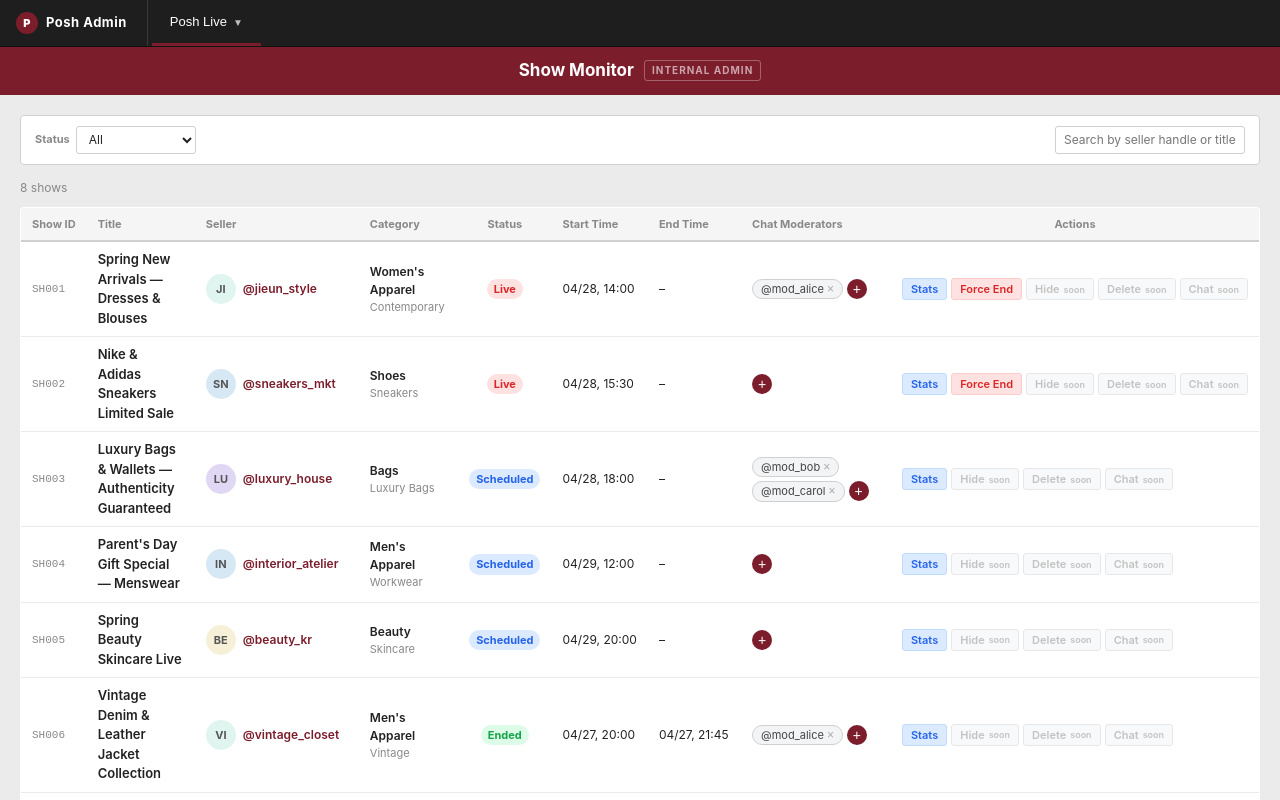
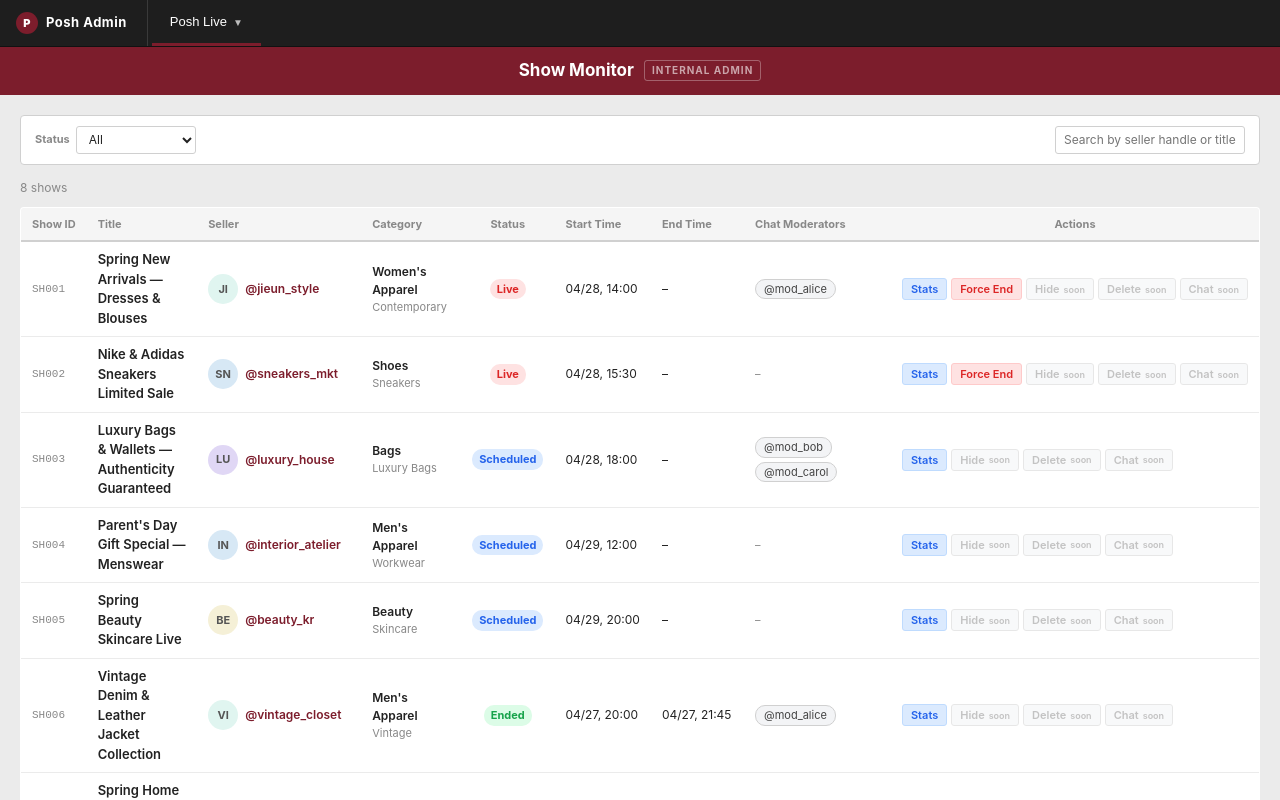
Before and after one commit to yeona-lee/posh-admin-preview, a React (Vite) app: page /shows in a window 1280 px wide. Shown: the top 800 px of the page. Built offline with nearby package versions, Linux system fonts and the light colour scheme.

Commit message:
feat: remove chat moderator add button, display only

```diff
--- a/src/pages/ShowsPage.jsx
+++ b/src/pages/ShowsPage.jsx
@@ -30,56 +30,21 @@ function PlannedBtn({ label }) {
   );
 }
 
-function ChatModCell({ show, onUpdate }) {
-  const [adding, setAdding] = useState(false);
-  const [input, setInput] = useState('');
-
-  function confirm() {
-    const val = input.trim();
-    if (!val) { setAdding(false); return; }
-    const handle = val.startsWith('@') ? val : `@${val}`;
-    onUpdate(show.id, [...show.chatModerators, handle]);
-    setInput('');
-    setAdding(false);
-  }
-
-  function remove(handle) {
-    onUpdate(show.id, show.chatModerators.filter((m) => m !== handle));
-  }
-
+function ChatModCell({ show }) {
   return (
     <div style={{ display: 'flex', flexWrap: 'wrap', gap: 4, alignItems: 'center', minWidth: 120 }}>
-      {show.chatModerators.map((mod) => (
+      {show.chatModerators.length === 0
+        ? <span style={{ fontSize: 11, color: 'var(--muted)' }}>–</span>
+        : show.chatModerators.map((mod) => (
             <span key={mod} style={{
-          display: 'inline-flex', alignItems: 'center', gap: 3,
+              display: 'inline-flex', alignItems: 'center',
               background: '#f3f4f6', border: '1px solid var(--border)',
               borderRadius: 10, padding: '1px 8px', fontSize: 11, color: '#444',
             }}>
               {mod}
-          <button onClick={() => remove(mod)} style={{ background: 'none', border: 'none', cursor: 'pointer', color: '#aaa', fontSize: 12, padding: 0, lineHeight: 1 }}>×</button>
             </span>
-      ))}
-      {adding ? (
-        <input
-          autoFocus className="inp"
-          style={{ width: 110, height: 22, fontSize: 11, padding: '0 6px' }}
-          placeholder="@handle"
-          value={input}
-          onChange={(e) => setInput(e.target.value)}
-          onKeyDown={(e) => { if (e.key === 'Enter') confirm(); if (e.key === 'Escape') setAdding(false); }}
-          onBlur={confirm}
-        />
-      ) : (
-        <button
-          onClick={() => setAdding(true)}
-          style={{
-            width: 20, height: 20, borderRadius: '50%',
-            background: 'var(--burgundy)', color: '#fff',
-            border: 'none', cursor: 'pointer', fontSize: 14, lineHeight: 1,
-            display: 'flex', alignItems: 'center', justifyContent: 'center', flexShrink: 0,
-          }}
-        >+</button>
-      )}
+          ))
+      }
     </div>
   );
 }
@@ -90,10 +55,6 @@ export default function ShowsPage() {
   const [shows, setShows]                 = useState(SHOWS);
   const [statsModal, setStatsModal]       = useState(null);
   const [forceEndModal, setForceEndModal] = useState(null);
-
-  function updateModerators(showId, mods) {
-    setShows((prev) => prev.map((s) => s.id === showId ? { ...s, chatModerators: mods } : s));
-  }
 
   const list = shows
     .filter((s) => {
@@ -175,7 +136,7 @@ export default function ShowsPage() {
               </td>
               <td className="date">{formatTime(show.startTime)}</td>
               <td className="date">{formatTime(show.endTime)}</td>
-              <td><ChatModCell show={show} onUpdate={updateModerators} /></td>
+              <td><ChatModCell show={show} /></td>
               <td>
                 <div className="actions">
                   <button className="btn btn-sm btn-blue" onClick={() => setStatsModal(show)}>Stats</button>
```
Lines whose indentation alone changed are shown as unchanged.
